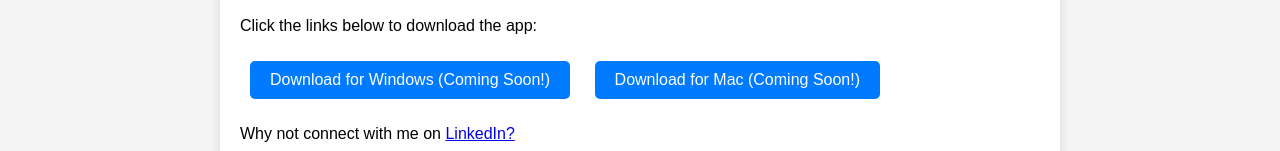
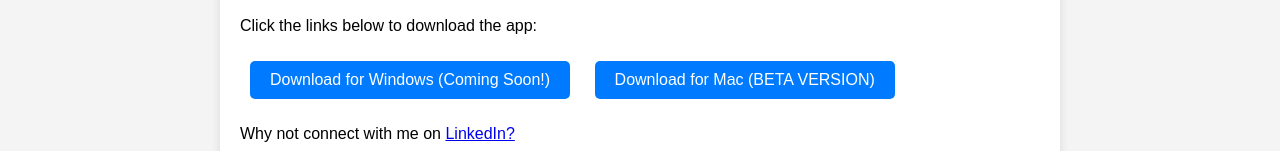
Before and after one commit to markhen2/my-website--download-app-, a plain HTML site: page index.html in a window 1280 px wide. Shown: the part 225-376 px from the top of the page. Drawn offline with Linux system fonts and the light colour scheme.

Commit message:
Beta verison for mac

```diff
--- a/index.html
+++ b/index.html
@@ -48,7 +48,7 @@
             <p>Click the links below to download the app:</p>
             <div class="download-links">
                 <a href="https://drive.google.com/uc?export=download&id=1DULvx8uhap_SiT32mCgTjAwQuTtQvgth" download>Download for Windows (Coming Soon!)</a>
-                <a href="https://drive.google.com/uc?export=download&id=1DULvx8uhap_SiT32mCgTjAwQuTtQvgth" download>Download for Mac (Coming Soon!)</a>
+                <a href="https://drive.google.com/uc?export=download&id=1V6RADqhtb0WBZn1XZITHqF76zr9hnZEu" download>Download for Mac (BETA VERSION)</a>
             </div>
             <p>Why not connect with me on <a href="https://www.linkedin.com/in/mark-henry-4473251b0/" target="_blank">LinkedIn?</a></p>
         </section>
```
